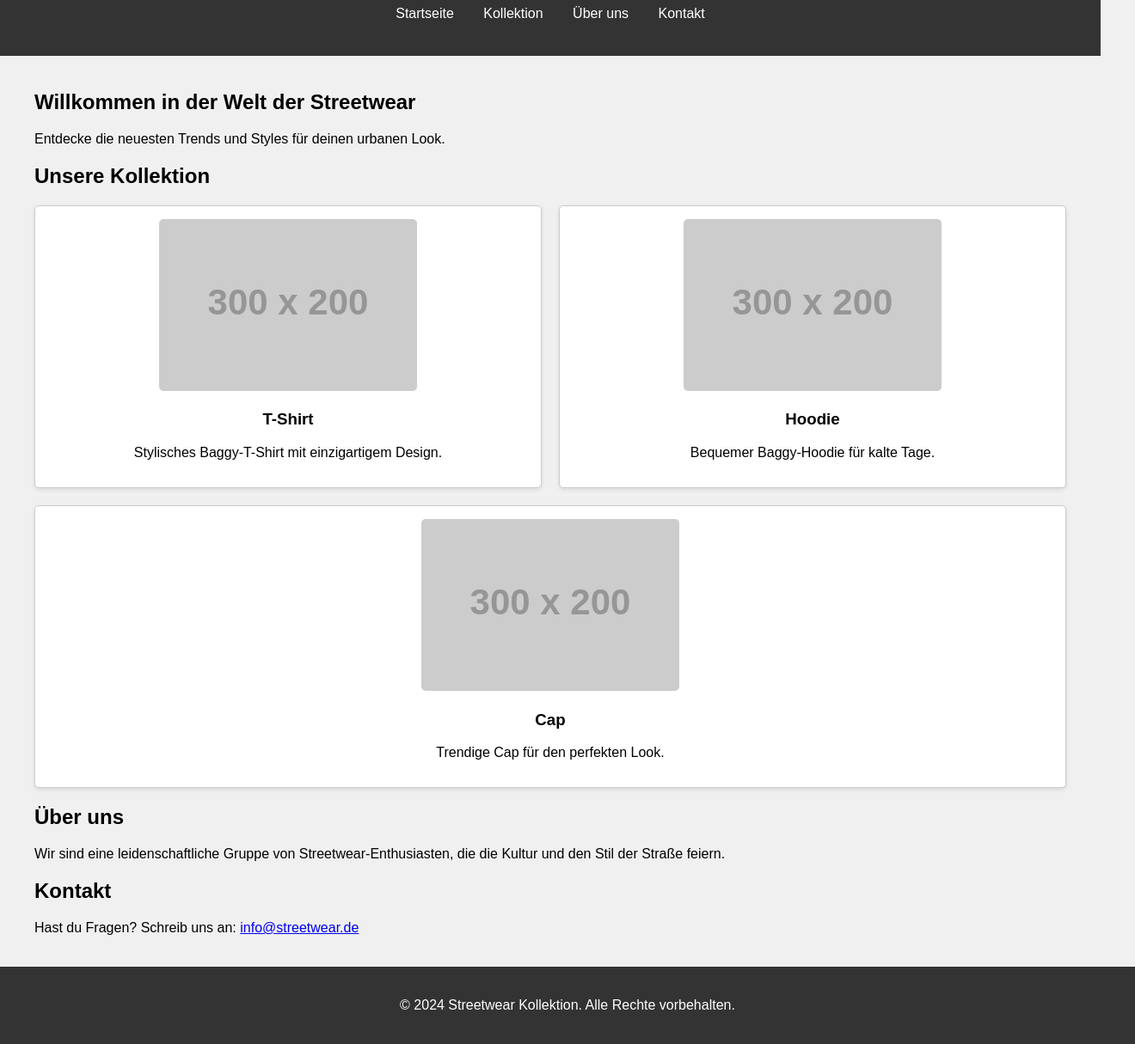
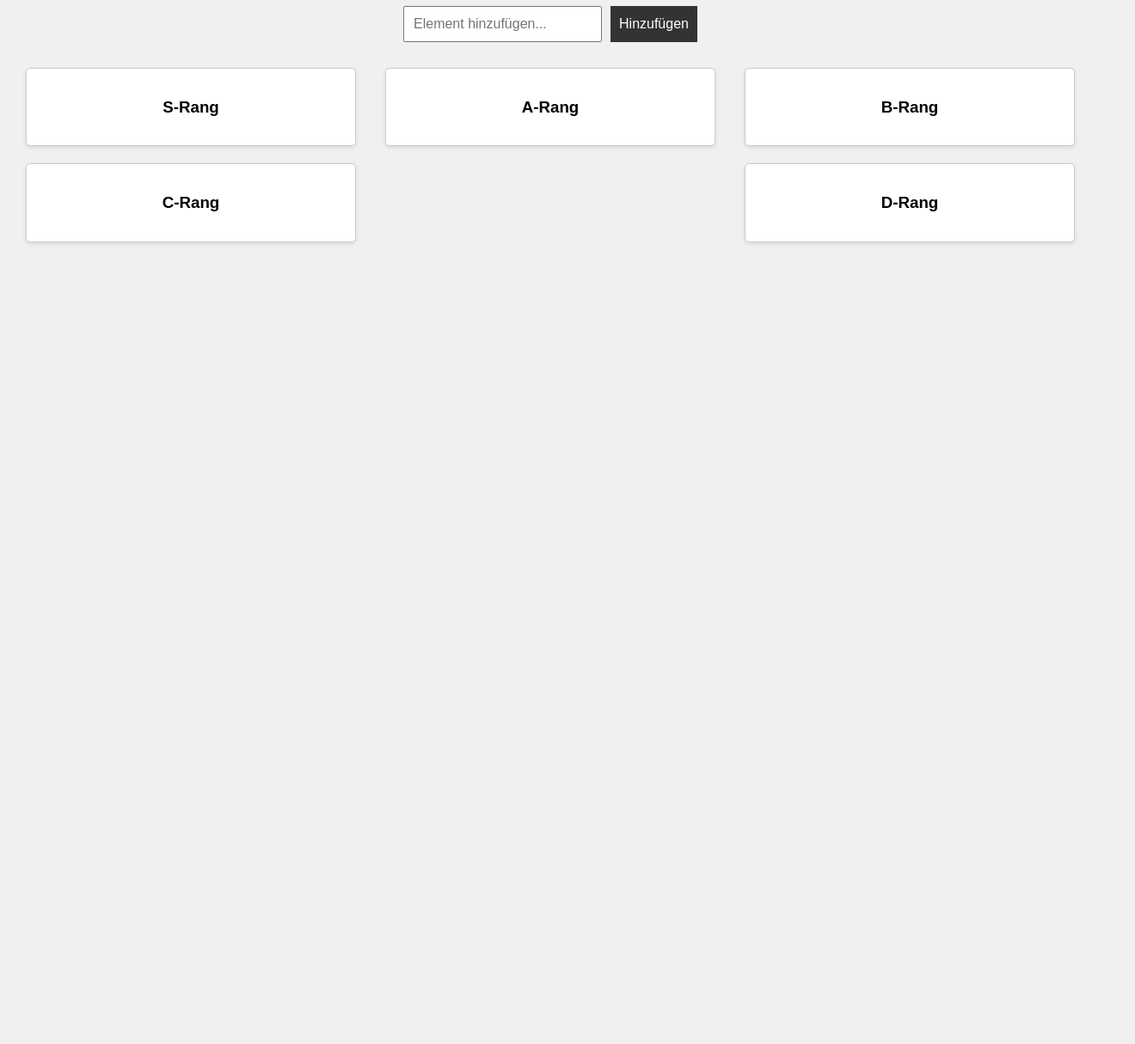
Before and after one commit to Derwildeginger/69, a plain HTML site: page index.html in a window 1280 px wide. Shown: the part 93-1308 px from the top of the page at 86% size, 1320 px wide, since content can reach past the window. After the commit the page ends 800 px from the top, so only its background shows below. Drawn offline with Linux system fonts and the light colour scheme; placeholder pictures from the web are drawn by us.

Commit message:
Update index.html

```diff
--- a/index.html
+++ b/index.html
@@ -3,116 +3,114 @@
 <head>
     <meta charset="UTF-8">
     <meta name="viewport" content="width=device-width, initial-scale=1.0">
-    <title>Streetwear Kollektion</title>
-    <link rel="stylesheet" href="styles.css">
+    <title>Tierliste erstellen</title>
     <style>
         body {
             font-family: Arial, sans-serif;
             background-color: #f0f0f0;
             margin: 0;
-            padding: 0;
+            padding: 20px;
         }
-        header {
-            background-color: #333;
-            color: pink;
-            padding: 20px;
+        h1 {
             text-align: center;
         }
-        nav {
-            margin: 20px 0;
+        #input-container {
+            display: flex;
+            justify-content: center;
+            margin-bottom: 20px;
         }
-        nav a {
+        #input-container input {
+            padding: 10px;
+            font-size: 16px;
+            margin-right: 10px;
+        }
+        #input-container button {
+            padding: 10px;
+            font-size: 16px;
+            background-color: #333;
             color: white;
-            margin: 0 15px;
-            text-decoration: none;
+            border: none;
+            cursor: pointer;
         }
-        .container {
-            max-width: 1200px;
-            margin: auto;
-            padding: 20px;
+        #input-container button:hover {
+            background-color: #555;
         }
-        .grid {
+        .tier-list {
             display: flex;
+            justify-content: space-between;
             flex-wrap: wrap;
-            gap: 20px;
+            margin-top: 20px;
         }
-        .item {
+        .tier {
             background-color: white;
             border: 1px solid #ccc;
             border-radius: 5px;
             padding: 15px;
-            flex: 1 1 calc(33.333% - 20px);
+            width: calc(30% - 20px);
+            margin: 10px;
             box-shadow: 0 2px 5px rgba(0, 0, 0, 0.1);
+        }
+        .tier h3 {
             text-align: center;
-        }
-        .item img {
-            max-width: 100%;
-            border-radius: 5px;
-        }
-        footer {
-            text-align: center;
-            padding: 20px;
-            background-color: #333;
-            color: white;
-            position: relative;
-            bottom: 0;
-            width: 100%;
         }
     </style>
 </head>
 <body>
 
-<header>
-    <h1>Streetwear Kollektion</h1>
-    <nav>
-        <a href="#home">Startseite</a>
-        <a href="#kollektion">Kollektion</a>
-        <a href="#about">Über uns</a>
-        <a href="#kontakt">Kontakt</a>
-    </nav>
-</header>
+<h1>Tierliste erstellen</h1>
 
-<div class="container">
-    <section id="home">
-        <h2>Willkommen in der Welt der Streetwear</h2>
-        <p>Entdecke die neuesten Trends und Styles für deinen urbanen Look.</p>
-    </section>
+<div id="input-container">
+    <input type="text" id="item-input" placeholder="Element hinzufügen...">
+    <button onclick="addItem()">Hinzufügen</button>
+</div>
 
-    <section id="kollektion">
-        <h2>Unsere Kollektion</h2>
-        <div class="grid">
-            <div class="item">
-                <img src="https://via.placeholder.com/300x200?text=T-Shirt" alt="Baggy T-Shirt">
-                <h3>T-Shirt</h3>
-                <p>Stylisches Baggy-T-Shirt mit einzigartigem Design.</p>
+<div class="tier-list" id="tier-list">
+    <div class="tier" id="tier-s">
+        <h3>S-Rang</h3>
+        <ul id="s-rank"></ul>
     </div>
-            <div class="item">
-                <img src="https://via.placeholder.com/300x200?text=Hoodie" alt="Baggy Hoodie">
-                <h3>Hoodie</h3>
-                <p>Bequemer Baggy-Hoodie für kalte Tage.</p>
+    <div class="tier" id="tier-a">
+        <h3>A-Rang</h3>
+        <ul id="a-rank"></ul>
     </div>
-            <div class="item">
-                <img src="https://via.placeholder.com/300x200?text=Cap" alt="Cap">
-                <h3>Cap</h3>
-                <p>Trendige Cap für den perfekten Look.</p>
+    <div class="tier" id="tier-b">
+        <h3>B-Rang</h3>
+        <ul id="b-rank"></ul>
+    </div>
+    <div class="tier" id="tier-c">
+        <h3>C-Rang</h3>
+        <ul id="c-rank"></ul>
+    </div>
+    <div class="tier" id="tier-d">
+        <h3>D-Rang</h3>
+        <ul id="d-rank"></ul>
     </div>
 </div>
-    </section>
 
-    <section id="about">
-        <h2>Über uns</h2>
-        <p>Wir sind eine leidenschaftliche Gruppe von Streetwear-Enthusiasten, die die Kultur und den Stil der Straße feiern.</p>
-    </section>
+<script>
+    function addItem() {
+        const itemInput = document.getElementById("item-input");
+        const itemValue = itemInput.value.trim();
 
-    <section id="kontakt">
-        <h2>Kontakt</h2>
-        <p>Hast du Fragen? Schreib uns an: <a href="mailto:info@streetwear.de">info@streetwear.de</a></p>
-    </section>
-</div>
+        if (itemValue === "") {
+            alert("Bitte ein Element eingeben.");
+            return;
+        }
 
-<footer>
-    <p>&copy; 2024 Streetwear Kollektion. Alle Rechte vorbehalten.</p>
-</footer>
+        // Hier kannst du eine Logik hinzufügen, um den Rang zu bestimmen
+        const rank = prompt("Gib den Rang für dieses Element ein (S, A, B, C, D):").toUpperCase();
+        const rankList = document.getElementById(rank.toLowerCase() + "-rank");
+
+        if (rankList) {
+            const listItem = document.createElement("li");
+            listItem.textContent = itemValue;
+            rankList.appendChild(listItem);
+            itemInput.value = ""; // Eingabefeld leeren
+        } else {
+            alert("Ungültiger Rang. Bitte verwende S, A, B, C oder D.");
+        }
+    }
+</script>
 
 </body>
 </html>
```
Lines whose indentation alone changed are shown as unchanged.
